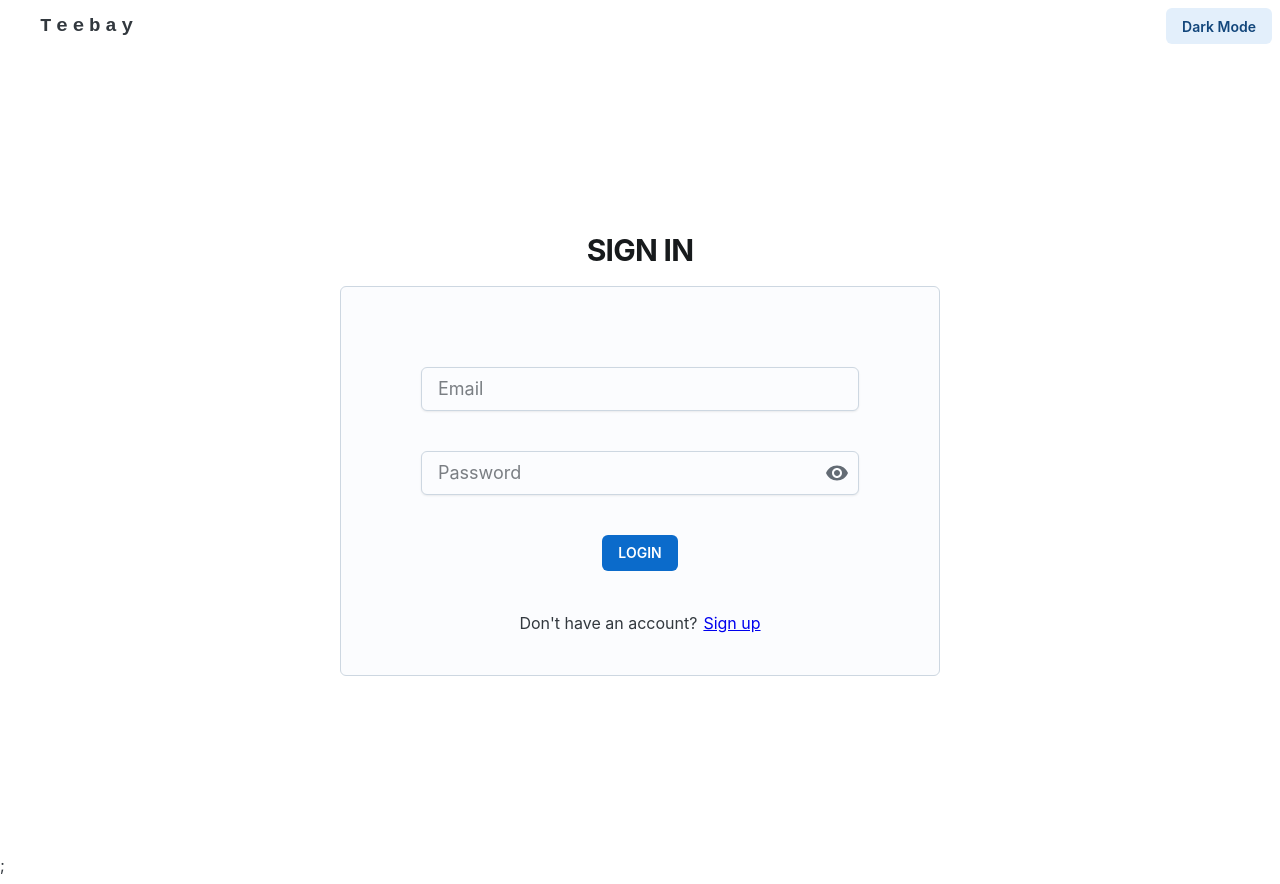
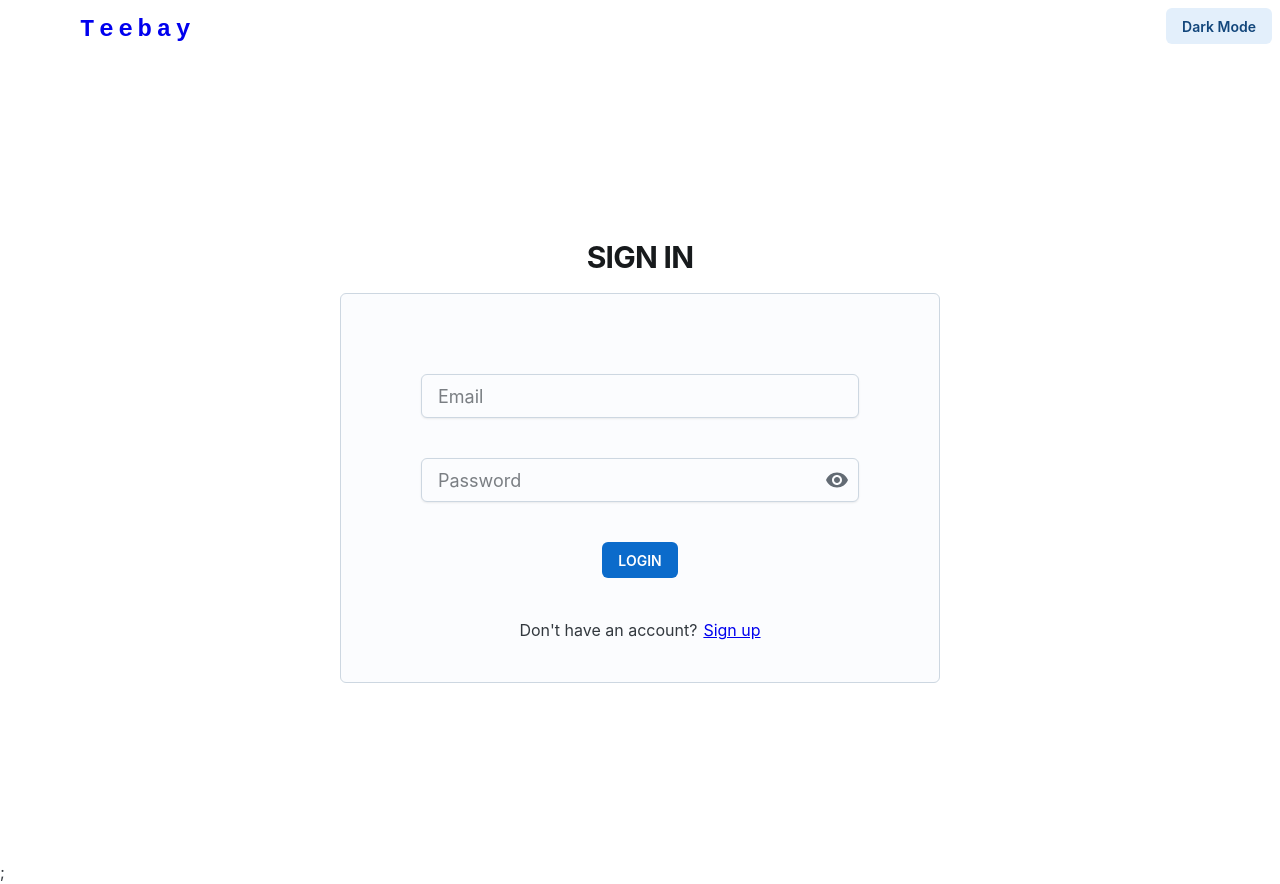
Before and after one commit to snh1999/-SAZIM-FS-Node-GQL-challenge, a React (Vite) app in the folder frontend/: page /login in a window 1280 px wide. Built offline with nearby package versions, Linux system fonts and the light colour scheme; no server answers.

Commit message:
minor style changes and bugfix

```diff
--- a/frontend/src/pages/Homepage.tsx
+++ b/frontend/src/pages/Homepage.tsx
@@ -9,7 +9,7 @@ export function Homepage() {
                     My Products
                 </Button>
             </Link>
-            <Link style={{ textDecoration: "none" }} to="/product/all">
+            <Link style={{ textDecoration: "none" }} to="/product">
                 <Button size="lg" color="primary" variant="solid">
                     All Products
                 </Button>
--- a/frontend/src/pages/components/Appbar.tsx
+++ b/frontend/src/pages/components/Appbar.tsx
@@ -1,13 +1,12 @@
 import Button from "@mui/joy/Button";
 import Typography from "@mui/joy/Typography";
 import { useColorScheme } from "@mui/joy/styles";
-import { useContext, useEffect, useState } from "react";
-import { AuthContext } from "../../config/context/AuthProvider";
-import { useNavigate } from "react-router-dom";
+import { useEffect, useState } from "react";
+import { Link } from "react-router-dom";
+import useAuth from "../../config/hooks/useAuth";
 
 export default function AppBar() {
-    const context = useContext(AuthContext);
-    const navigate = useNavigate();
+    const context = useAuth();
 
     return (
         <nav style={{ display: "flex", justifyContent: "space-between" }}>
@@ -20,7 +19,6 @@ export default function AppBar() {
                         sx={{ margin: 1 }}
                         onClick={() => {
                             context.logout();
-                            navigate("/login");
                         }}
                     >
                         Logout
@@ -59,22 +57,22 @@ function Logo() {
     return (
         <Typography
             noWrap
-            component="a"
-            href="#app-bar-with-responsive-menu"
             sx={{
                 mr: 2,
                 display: "inline",
                 margin: 1.5,
-                marginLeft: 5,
+                marginLeft: 10,
                 fontFamily: "monospace",
                 fontWeight: 700,
-                fontSize: "1.2rem",
+                fontSize: "1.5rem",
                 letterSpacing: ".3rem",
                 color: "inherit",
                 textDecoration: "none",
             }}
         >
-            Teebay
+            <Link to="/" style={{ textDecoration: "none" }}>
+                Teebay
+            </Link>
         </Typography>
     );
 }
--- a/frontend/src/pages/components/ConfirmationModal.tsx
+++ b/frontend/src/pages/components/ConfirmationModal.tsx
@@ -11,6 +11,7 @@ interface ModalProps {
     children?: React.ReactNode;
     rightText?: string;
     leftText?: string;
+    onClick?: () => void;
 }
 
 export function ConfirmationModal({
@@ -18,6 +19,7 @@ export function ConfirmationModal({
     setOpen,
     dialogueText,
     children,
+    onClick = () => {},
     rightText = "Yes",
     leftText = "No",
 }: Readonly<ModalProps>) {
@@ -27,7 +29,14 @@ export function ConfirmationModal({
                 <DialogContent sx={{ my: 3, textAlign: "center" }}>{dialogueText}</DialogContent>
                 {children}
                 <DialogActions>
-                    <Button variant="solid" color="primary" onClick={() => setOpen(false)}>
+                    <Button
+                        variant="solid"
+                        color="primary"
+                        onClick={() => {
+                            onClick();
+                            setOpen(false);
+                        }}
+                    >
                         {rightText}
                     </Button>
                     <Button variant="solid" color="danger" onClick={() => setOpen(false)}>
```
